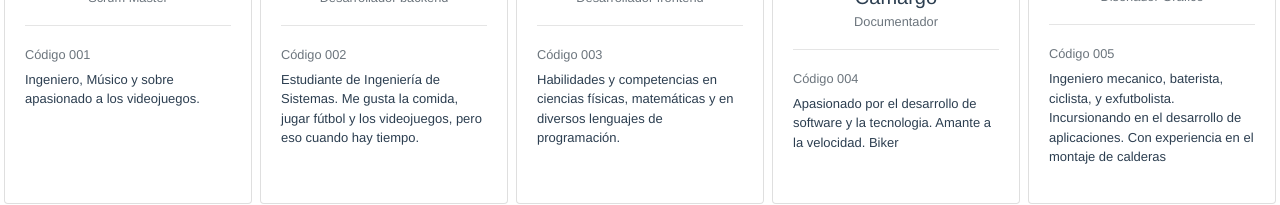
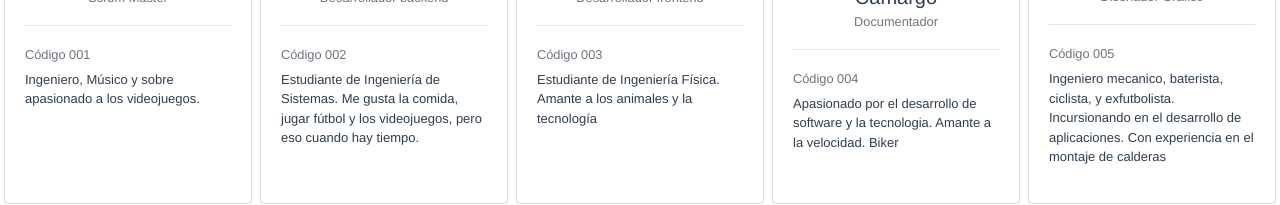
Before and after one commit to Tecnalia-Cilco-3/semana-2, a Vue app: page / in a window 1280 px wide. Shown: the part 1485-1690 px from the top of the page. Built offline with nearby package versions, Linux system fonts and the light colour scheme; no server answers.

Commit message:
organizar footer

```diff
--- a/public/index.html
+++ b/public/index.html
@@ -1,14 +1,17 @@
 <!DOCTYPE html>
 <html lang="en">
-  <head>
+
+<head>
     <meta charset="utf-8">
     <meta http-equiv="X-UA-Compatible" content="IE=edge">
     <meta name="viewport" content="width=device-width,initial-scale=1.0">
     <link rel="icon" href="<%= BASE_URL %>favicon.ico">
-    <title><%= htmlWebpackPlugin.options.title %></title>
+    <title> Pagina Vue.js Grupo 77</title>
+    <!-- <title><%= htmlWebpackPlugin.options.title %></title> -->
     <link rel="stylesheet" href="https://cdn.jsdelivr.net/npm/bootstrap@4.5.3/dist/css/bootstrap.min.css" integrity="sha384-TX8t27EcRE3e/ihU7zmQxVncDAy5uIKz4rEkgIXeMed4M0jlfIDPvg6uqKI2xXr2" crossorigin="anonymous">
-  </head>
-  <body>
+</head>
+
+<body>
 
     <div id="app"></div>
 
@@ -17,5 +20,6 @@
     <script src="https://cdnjs.cloudflare.com/ajax/libs/axios/0.21.0/axios.min.js"></script>
     <script src="https://code.jquery.com/jquery-3.5.1.slim.min.js" integrity="sha384-DfXdz2htPH0lsSSs5nCTpuj/zy4C+OGpamoFVy38MVBnE+IbbVYUew+OrCXaRkfj" crossorigin="anonymous"></script>
     <script src="https://cdn.jsdelivr.net/npm/bootstrap@4.5.3/dist/js/bootstrap.bundle.min.js" integrity="sha384-ho+j7jyWK8fNQe+A12Hb8AhRq26LrZ/JpcUGGOn+Y7RsweNrtN/tE3MoK7ZeZDyx" crossorigin="anonymous"></script>
-  </body>
+</body>
+
 </html>
--- a/src/App.vue
+++ b/src/App.vue
@@ -19,12 +19,6 @@
       </div>
     </section>
 
-    <!-- Este es un componente para probar las peticiones con axios -->
-    <!-- <div class="mt-2">
-      <PruebaAxios/>
-    </div> -->
-
-        <!-- Este es un componente para probar las peticiones con axios -->
     <div class="mt-2">
       <page-footer/>
     </div>
@@ -36,11 +30,9 @@
 
 <script>
 
-// import Probemos from './components/Probemos.vue';
 import PageHeader from './components/PageHeader.vue';
 import TeamCard from './components/TeamCard.vue';
 import PageNews from './components/PageNews.vue';
-// import PruebaAxios from './components/PruebaAxios.vue';
 import PageFooter from './components/PageFooter.vue';
 
 export default {
@@ -48,7 +40,6 @@ export default {
   components: {
     PageHeader,
     TeamCard,
-    //PruebaAxios,
     PageNews,
     PageFooter
   },
@@ -74,7 +65,7 @@ export default {
             {
                 codigo : 3 ,
                 nombre : "Geraldine Claros" ,
-                descripcion : "Habilidades y competencias en ciencias físicas, matemáticas y en diversos lenguajes de programación." ,
+                descripcion : "Estudiante de Ingeniería Física. Amante a los animales y la tecnología" ,
                 rol : "Desarrollador frontend" ,
                 image : "images/geral.jpeg"
             },
```
Also changed, not shown: src/components/PageFooter.vue (+14 -9 lines).
